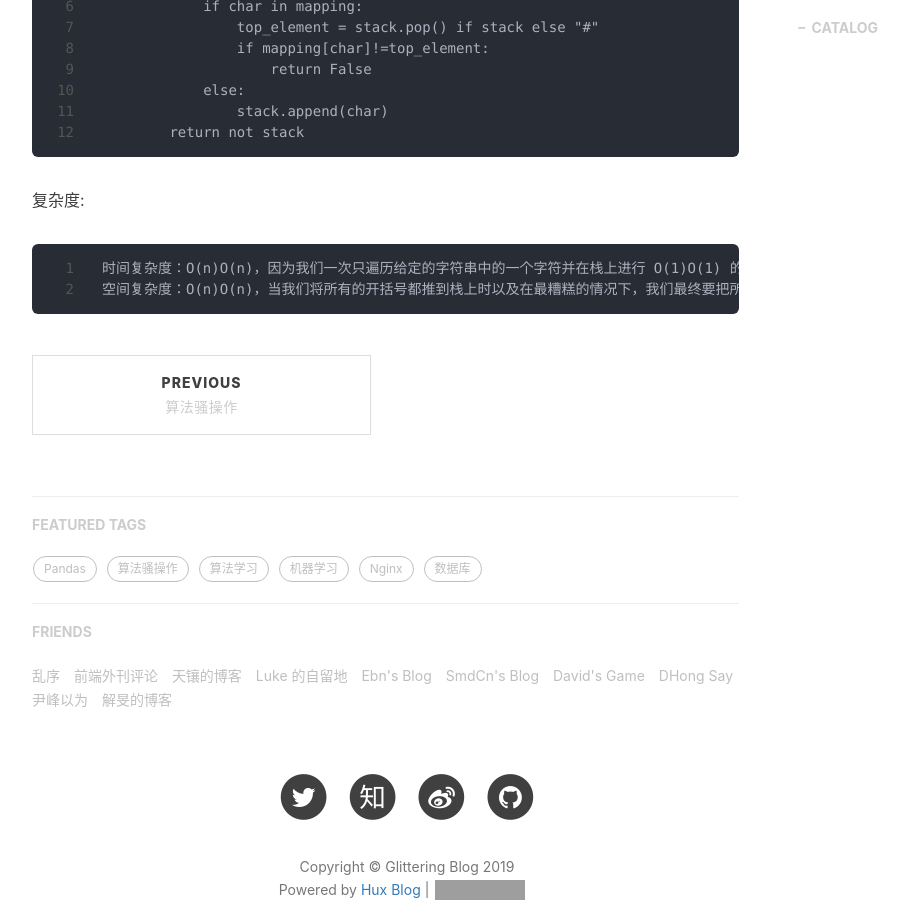
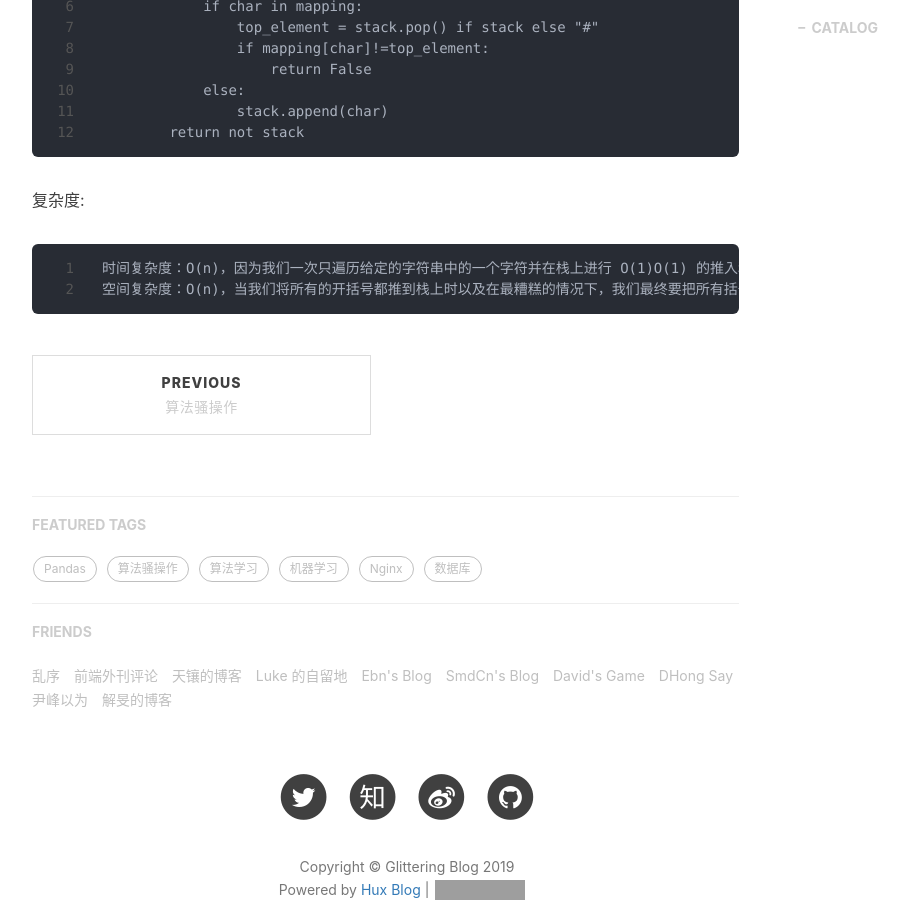
Before and after one commit to 13161231996/13161231996.github.io, a Jekyll site: the page built from _posts/2019-09-01-算法骚操作-括号是否匹配.markdown, in a window 1280 px wide and 900 px high, scrolled down 1655 px. Shown: the whole window, without its empty margins (233-1142 px from the left). Built offline with Jekyll 4.4.1, drawn with Linux system fonts in a browser that asks for light colours; nearby versions of some CDN libraries; comment, search, counter and statistics services are not loaded; grey boxes are pictures that could not be loaded.

```diff
--- a/_posts/2019-09-01-算法骚操作-括号是否匹配.markdown
+++ b/_posts/2019-09-01-算法骚操作-括号是否匹配.markdown
@@ -64,5 +64,5 @@ Python:
 
 复杂度:
 
-    时间复杂度：O(n)O(n)，因为我们一次只遍历给定的字符串中的一个字符并在栈上进行 O(1)O(1) 的推入和弹出操作。
-    空间复杂度：O(n)O(n)，当我们将所有的开括号都推到栈上时以及在最糟糕的情况下，我们最终要把所有括号推到栈上。例如 ((((((((((。
+    时间复杂度：O(n)，因为我们一次只遍历给定的字符串中的一个字符并在栈上进行 O(1)O(1) 的推入和弹出操作。
+    空间复杂度：O(n)，当我们将所有的开括号都推到栈上时以及在最糟糕的情况下，我们最终要把所有括号推到栈上。例如 ((((((((((。
```
